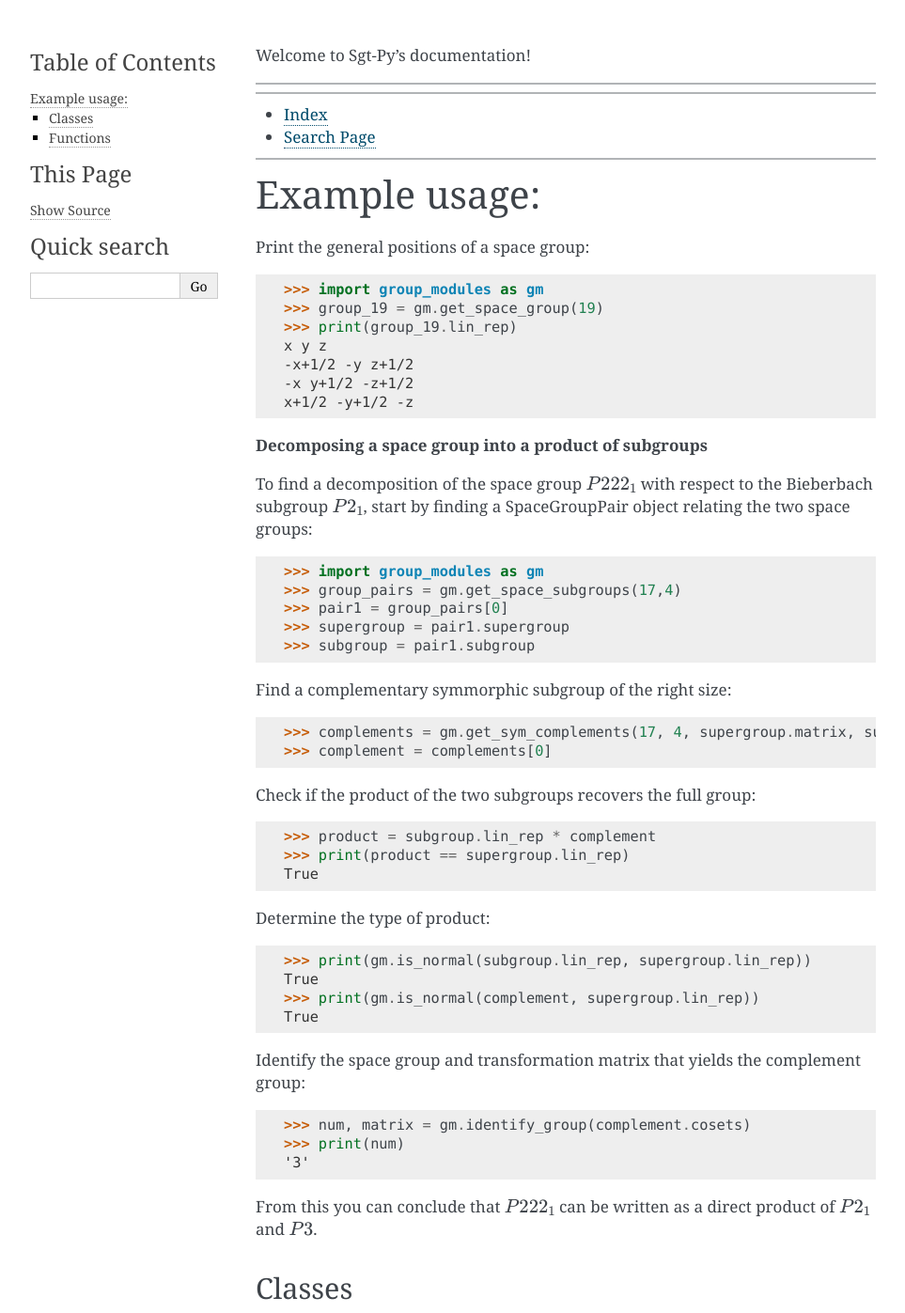
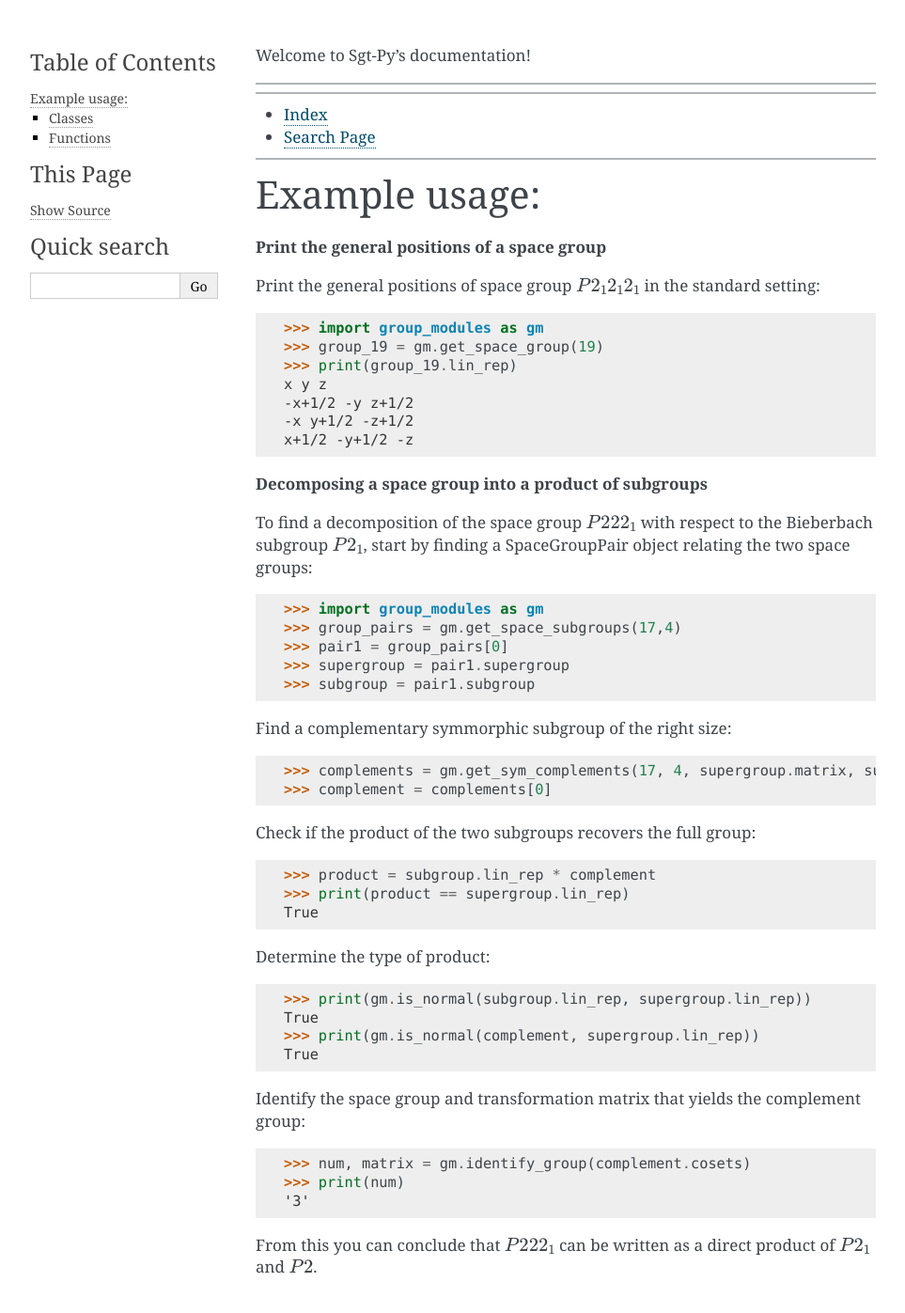
Before and after one commit to kratnay1/sgt-py, a Sphinx documentation site: the page built from docs/index.rst, in a window 1280 px wide, cut to the strip 0-1397 px from the top of the page. Shown: the whole strip at 94% size, without its empty margins (148-1111 px from the left). Built offline with Sphinx 7.4.7, drawn with Linux system fonts in a browser that asks for light colours; formulas are drawn with MathJax 3.

Commit message:
more example code

```diff
--- a/docs/index.rst
+++ b/docs/index.rst
@@ -21,7 +21,9 @@ Welcome to Sgt-Py's documentation!
 Example usage:
 ===============================
 
-Print the general positions of a space group::
+**Print the general positions of a space group**
+
+Print the general positions of space group :math:`P2_{1}2_{1}2_{1}` in the standard setting::
 
    >>> import group_modules as gm
    >>> group_19 = gm.get_space_group(19)
@@ -65,7 +67,7 @@ Identify the space group and transformation matrix that yields the complement gr
    >>> print(num)
    '3'
 
-From this you can conclude that :math:`P222_1` can be written as a direct product of :math:`P2_1` and :math:`P3`.
+From this you can conclude that :math:`P222_1` can be written as a direct product of :math:`P2_1` and :math:`P2`.
 
 ==============================
 Classes
```
